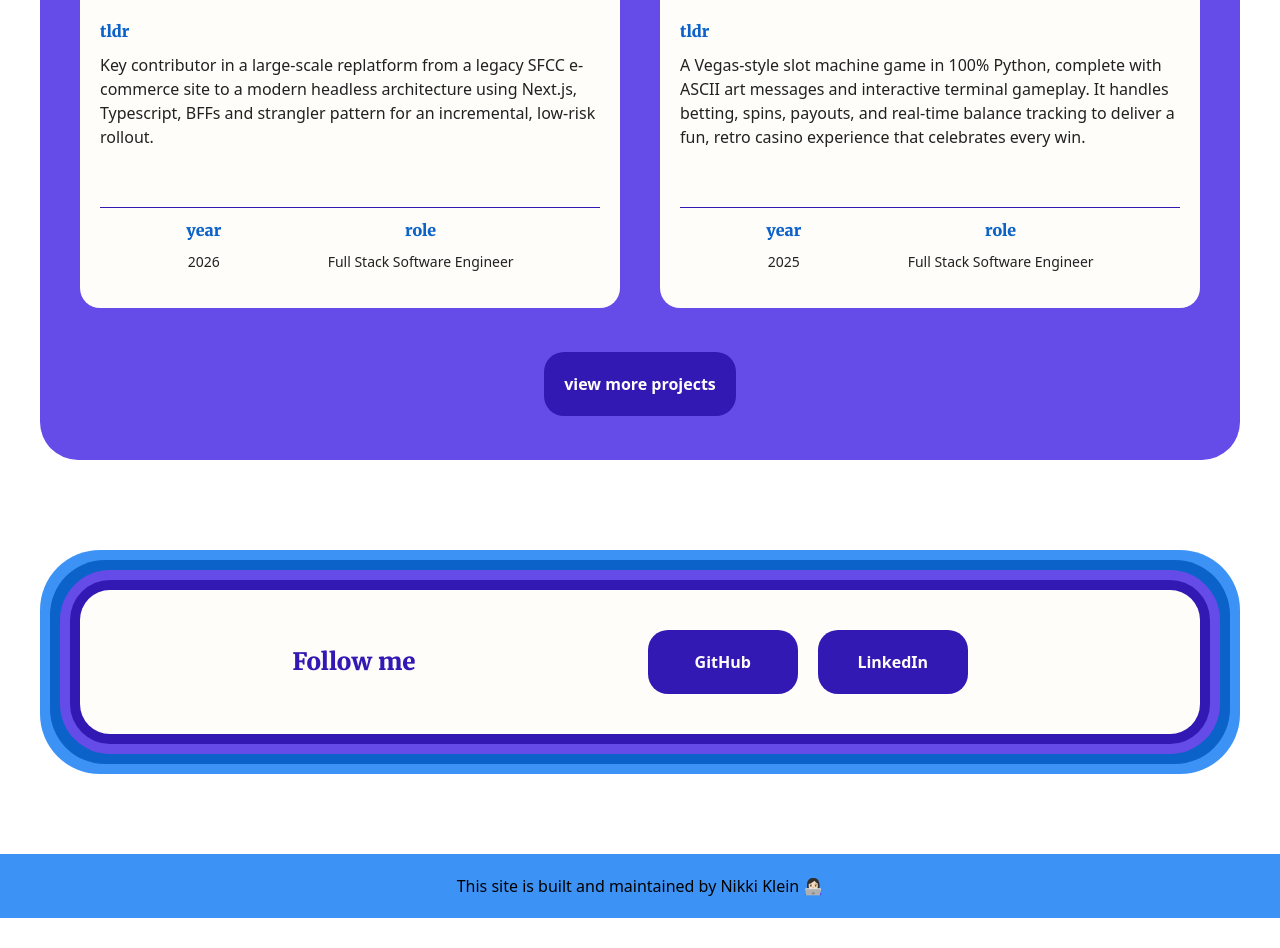
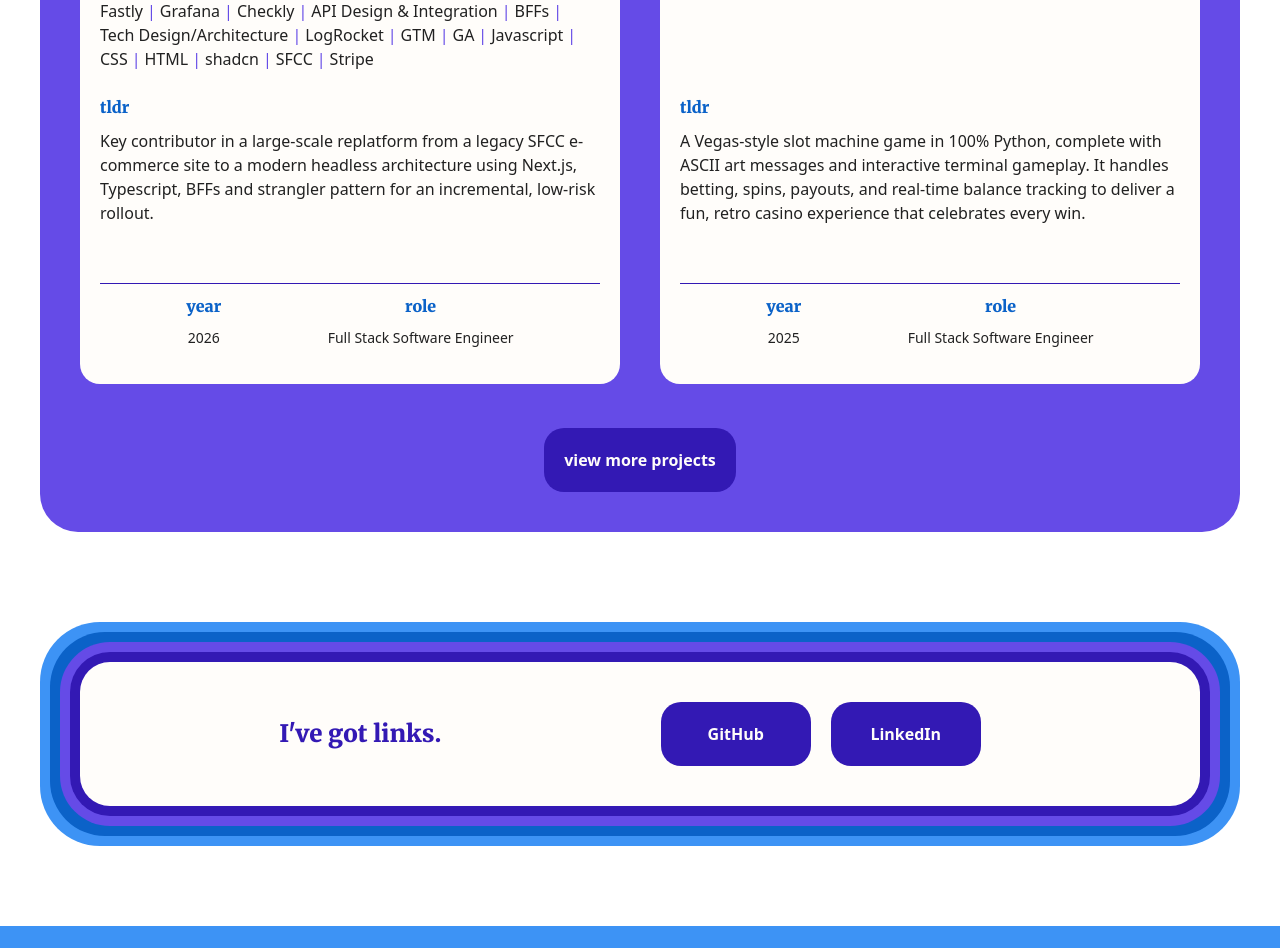
Before and after one commit to kleinlikecalvin/klein_like_calvin_next, a Next.js app: page / in a window 1280 px wide. Shown: the part 1333-2281 px from the top of the page. Before the commit the page ends 2251 px from the top, so only its background shows below. Built offline with nearby package versions, Linux system fonts and the light colour scheme.

Commit message:
Minor personality update

```diff
--- a/app/components/Landing/Contact.tsx
+++ b/app/components/Landing/Contact.tsx
@@ -6,7 +6,7 @@ export default function Contact() {
   return (
     <MultiColorContainer>
       <section className="Contact multi-color-child flex flex-col items-center justify-evenly gap-5 lg:flex-row">
-        <h2>Follow me</h2>
+        <h2>I've got links.</h2>
         <div className="links-container flex flex-col items-center justify-center gap-5 p-5 text-center lg:flex-row">
           {contactInfoData.map((obj) => {
             return (
--- a/app/components/Projects/ProjectOverview.tsx
+++ b/app/components/Projects/ProjectOverview.tsx
@@ -4,7 +4,8 @@ import ProjectOverviewCard from "./ProjectOverviewCard";
 
 export default function ProjectOverview() {
   return (
-    <section className="ProjectOverview bg-accent-two rounded-3xl p-5 lg:rounded-[38px] lg:px-10 lg:py-11">
+    <section className="ProjectOverview bg-accent-two rounded-3xl p-5 lg:rounded-[38px] lg:p-10 flex flex-col gap-5 lg:gap-11">
+      <h2 className="text-background text-center m-0">I've got projects.</h2>
       <div className="cards-container grid grid-cols-1 gap-5 lg:grid-cols-2 lg:gap-10">
         {projectsData.slice(0, 2).map((project) => {
           return <ProjectOverviewCard project={project} key={project.id} />;
@@ -13,7 +14,7 @@ export default function ProjectOverview() {
       {projectsData.length > 2 && (
         <Link
           href="/all-projects"
-          className="scale mx-auto mt-5 w-max lg:mt-11"
+          className="scale mx-auto w-max"
         >
           view more projects
         </Link>
```
